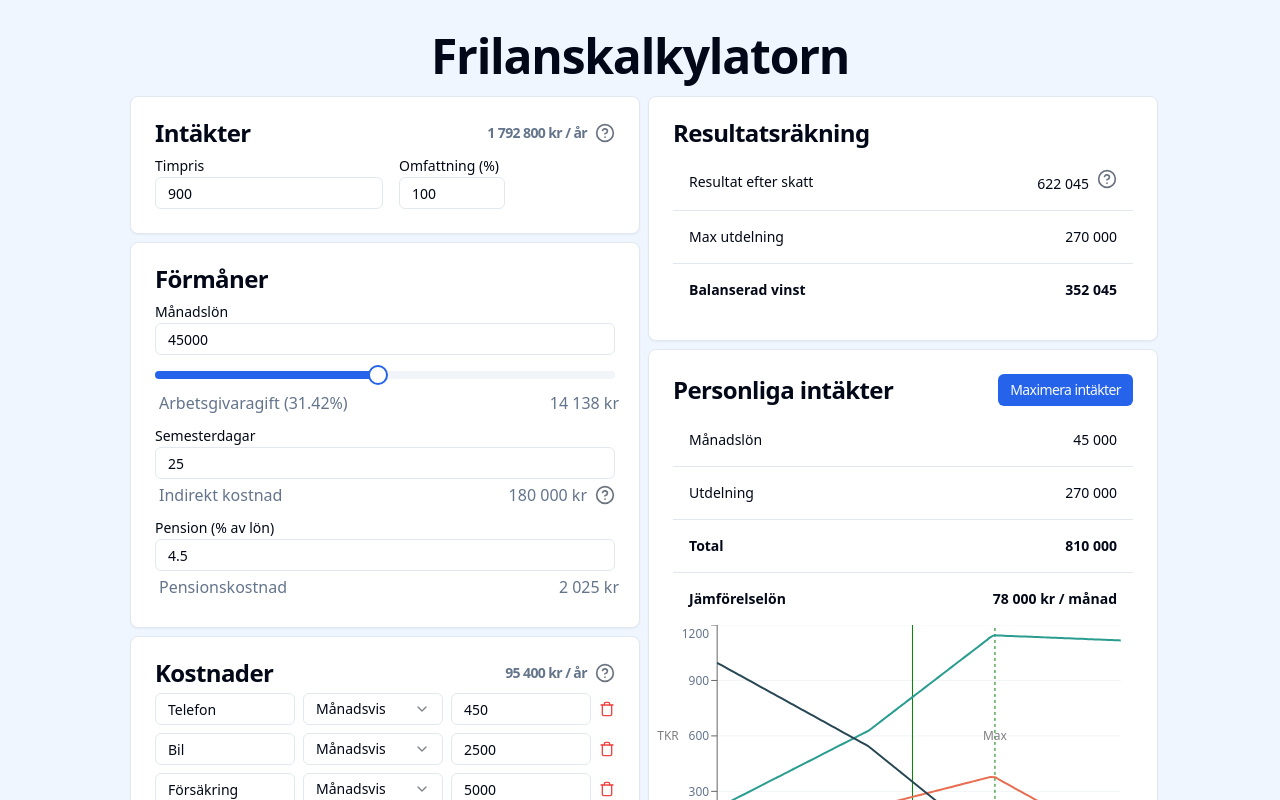
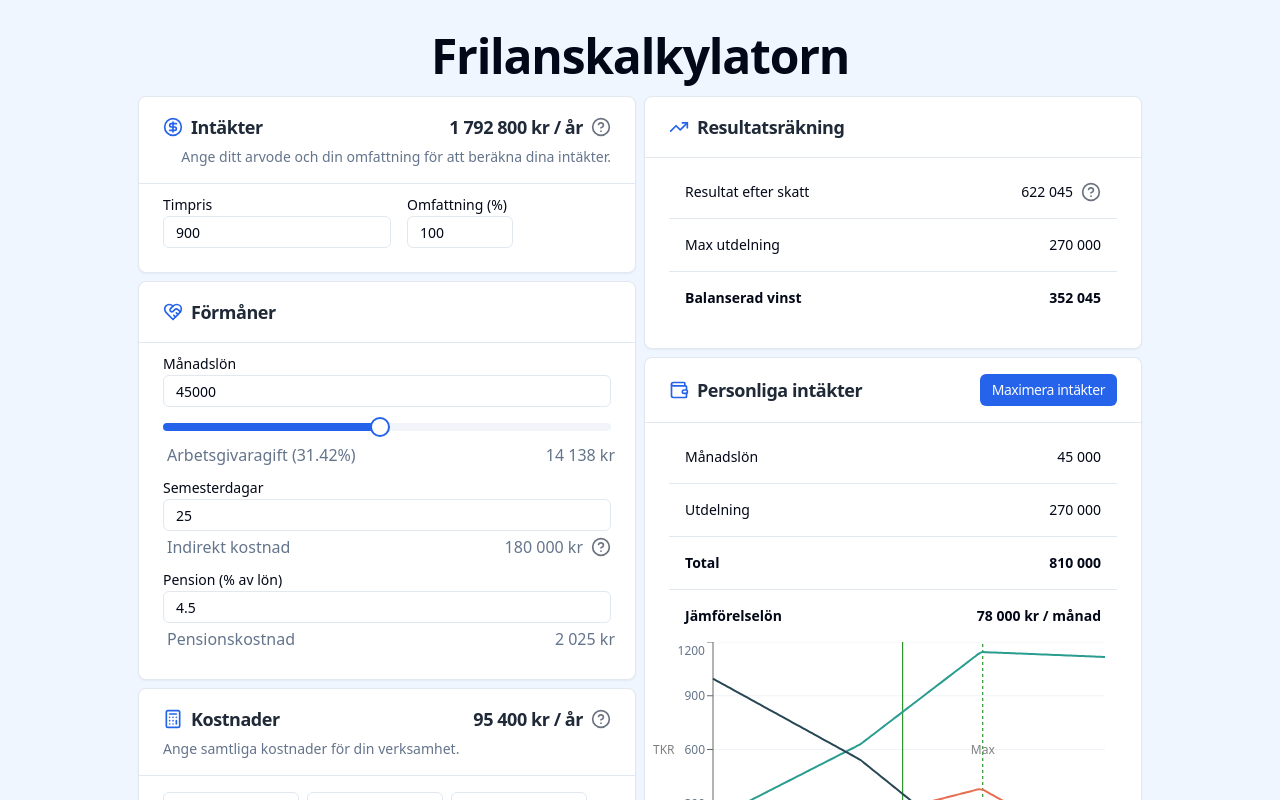
Before and after one commit to joacimastrom/frilans, a React (Vite) app: page / in a window 1280 px wide. Shown: the top 800 px of the page. Built offline with nearby package versions, Linux system fonts and the light colour scheme.

Commit message:
redesign

```diff
--- a/src/App.tsx
+++ b/src/App.tsx
@@ -7,7 +7,7 @@ function App() {
   return (
     <QueryClientProvider client={queryClient}>
       <main className="flex flex-col items-center min-h-screen py-8 bg-blue-50">
-        <div className="w-[1020px]">
+        <div className="max-w-[1020px] px-2">
           <Form />
         </div>
       </main>
--- a/src/components/Form/AdditionalCosts.tsx
+++ b/src/components/Form/AdditionalCosts.tsx
@@ -1,5 +1,6 @@
 import { getTitleByPeriod } from "@/lib/helpers";
 import { FinancialPost } from "@/lib/types";
+import { Calculator } from "lucide-react";
 import InfoPopover from "../InfoPopover";
 import {
   Card,
@@ -18,16 +19,18 @@ type Props = {
 
 const AdditionalCosts = ({ costs, setCosts, totalCosts }: Props) => (
   <Card>
-    <CardHeader className="pb-2">
-      <CardTitle className="flex items-center">
-        Kostnader
-        <CardDescription className="ml-auto flex items-center">
-          {getTitleByPeriod(totalCosts)}
-          <InfoPopover />
-        </CardDescription>
+    <CardHeader className="border-b px-6 py-4">
+      <CardTitle className="flex items-center gap-2 text-lg font-semibold text-gray-800">
+        <Calculator className="h-5 w-5 text-blue-600" />
+        <h2>Kostnader</h2>
+        <div className="ml-auto">{getTitleByPeriod(totalCosts)}</div>
+        <InfoPopover />
       </CardTitle>
+      <CardDescription>
+        Ange samtliga kostnader för din verksamhet.
+      </CardDescription>
     </CardHeader>
-    <CardContent>
+    <CardContent className="mt-2">
       <InputGroup inputs={costs} setInputs={(costs) => setCosts(costs)} />
     </CardContent>
   </Card>
--- a/src/components/Form/BenefitsCard.tsx
+++ b/src/components/Form/BenefitsCard.tsx
@@ -1,5 +1,6 @@
 import { EMPLOYER_TAX } from "@/lib/constants";
 import { addThousandSeparator } from "@/lib/helpers";
+import { HeartHandshake } from "lucide-react";
 import { Data } from "../Data";
 import InfoPopover from "../InfoPopover";
 import { Card, CardContent, CardHeader, CardTitle } from "../ui/card";
@@ -33,8 +34,11 @@ const BenefitsCard = ({
   maxSalary,
 }: Props) => (
   <Card>
-    <CardHeader className="pb-2">
-      <CardTitle className="flex items-center">Förmåner</CardTitle>
+    <CardHeader className="border-b px-6 py-4">
+      <CardTitle className="flex items-center gap-2 text-lg font-semibold text-gray-800">
+        <HeartHandshake className="h-5 w-5 text-blue-600" />
+        <h2>Förmåner</h2>
+      </CardTitle>
     </CardHeader>
     <CardContent className="flex flex-col gap-2">
       <div>
@@ -95,7 +99,7 @@ const BenefitsCard = ({
               label="Indirekt kostnad"
               value={`${addThousandSeparator(lostRevenue)} kr`}
             />
-            <InfoPopover>
+            <InfoPopover className="ml-2">
               Semesterdagar är dagar som ej faktureras, detta räknas bort från
               totala omsättningen.
             </InfoPopover>
--- a/src/components/Form/Form.tsx
+++ b/src/components/Form/Form.tsx
@@ -157,8 +157,8 @@ const Form = () => {
       <h1 className="scroll-m-20 text-center text-4xl font-extrabold tracking-tight lg:text-5xl mb-4">
         Frilanskalkylatorn
       </h1>
-      <div className="flex gap-2">
-        <div className="flex flex-col shrink-0 basis-1/2">
+      <div className="grid grid-cols-1 lg:grid-cols-2 gap-2">
+        <div className="flex flex-col">
           <div className="space-y-2">
             <RevenueCard
               revenue={revenue}
@@ -180,7 +180,7 @@ const Form = () => {
             />
           </div>
         </div>
-        <div className="shrink-0 basis-1/2 sticky h-fit top-[72px] flex flex-col gap-2">
+        <div className="flex flex-col gap-2">
           <ResultTable
             resultAfterTax={resultAfterTax}
             maxDividend={maxDividend}
--- a/src/components/Form/RevenueCard.tsx
+++ b/src/components/Form/RevenueCard.tsx
@@ -1,3 +1,4 @@
+import { CircleDollarSign } from "lucide-react";
 import InfoPopover from "../InfoPopover";
 import {
   Card,
@@ -26,17 +27,20 @@ type Props = {
 
 const RevenueCard = ({ revenue, setRevenue, totalRevenue }: Props) => (
   <Card>
-    <CardHeader className="pb-2">
-      <CardTitle className="flex items-center">
-        Intäkter
-        <CardDescription className="ml-auto flex items-center">
-          {totalRevenue}
-          <InfoPopover>
-            Totala intäkter är beräknade på timpris och omfattning över 249
-            arbetsdagar för 2025.
-          </InfoPopover>
-        </CardDescription>
+    {/* <CardHeader className="bg-gradient-to-r from-blue-100 to-50 border-b px-6 py-4"> */}
+    <CardHeader className="border-b px-6 py-4">
+      <CardTitle className="flex items-center gap-2 text-lg font-semibold text-gray-800">
+        <CircleDollarSign className="h-5 w-5 text-blue-600" />
+        <h2>Intäkter</h2>
+        <div className="ml-auto">{totalRevenue}</div>
+        <InfoPopover>
+          Totala intäkter är beräknade på timpris och omfattning över 249
+          arbetsdagar för 2025.
+        </InfoPopover>
       </CardTitle>
+      <CardDescription className="ml-auto flex items-center">
+        Ange ditt arvode och din omfattning för att beräkna dina intäkter.
+      </CardDescription>
     </CardHeader>
     <CardContent className="flex gap-4">
       <div>
--- a/src/components/IncomeTable.tsx
+++ b/src/components/IncomeTable.tsx
@@ -1,5 +1,6 @@
 import { Table, TableBody, TableCell, TableRow } from "@/components/ui/table";
 import { addThousandSeparator } from "@/lib/helpers";
+import { Wallet } from "lucide-react";
 import { IncomeChart, IncomeChartData } from "./Form/IncomeChart";
 import { Button } from "./ui/button";
 import { Card, CardContent, CardHeader, CardTitle } from "./ui/card";
@@ -28,9 +29,10 @@ export const IncomeTable = ({
 
   return (
     <Card>
-      <CardHeader className="pb-2">
-        <CardTitle className="flex items-center">
-          Personliga intäkter
+      <CardHeader className="border-b px-6 py-4">
+        <CardTitle className="flex items-center gap-2 text-lg font-semibold text-gray-800">
+          <Wallet className="h-5 w-5 text-blue-600" />
+          <h2>Personliga intäkter</h2>
           <Button
             size="sm"
             className="ml-auto"
--- a/src/components/InfoPopover.tsx
+++ b/src/components/InfoPopover.tsx
@@ -1,15 +1,17 @@
+import { cn } from "@/lib/utils";
 import { CircleHelpIcon } from "lucide-react";
 import { Popover, PopoverContent, PopoverTrigger } from "./ui/popover";
 
 type Props = {
   children?: React.ReactNode;
+  className?: string;
 };
 
-const InfoPopover = ({ children }: Props) => {
+const InfoPopover = ({ children, className }: Props) => {
   return (
     <Popover>
       <PopoverTrigger>
-        <CircleHelpIcon className="ml-2 text-gray-500 w-5 h-5" />
+        <CircleHelpIcon className={cn("text-gray-500 w-5 h-5", className)} />
       </PopoverTrigger>
       <PopoverContent>{children}</PopoverContent>
     </Popover>
--- a/src/components/ResultTable.tsx
+++ b/src/components/ResultTable.tsx
@@ -1,5 +1,6 @@
 import { Table, TableBody, TableCell, TableRow } from "@/components/ui/table";
 import { addThousandSeparator } from "@/lib/helpers";
+import { TrendingUp } from "lucide-react";
 import { ReactNode } from "react";
 import InfoPopover from "./InfoPopover";
 import { Card, CardContent, CardHeader, CardTitle } from "./ui/card";
@@ -19,8 +20,11 @@ export const ResultTable = ({
 }: Props) => {
   return (
     <Card>
-      <CardHeader className="pb-2">
-        <CardTitle className="flex items-center">Resultatsräkning</CardTitle>
+      <CardHeader className="border-b px-6 py-4">
+        <CardTitle className="flex items-center gap-2 text-lg font-semibold text-gray-800">
+          <TrendingUp className="h-5 w-5 text-blue-600" />
+          Resultatsräkning
+        </CardTitle>
       </CardHeader>
       <CardContent>
         <Table>
@@ -28,8 +32,10 @@ export const ResultTable = ({
             <TableRow>
               <TableCell>Resultat efter skatt</TableCell>
               <TableCell className="text-right">
-                {addThousandSeparator(resultAfterTax)}
-                <InfoPopover>{resultDescription}</InfoPopover>
+                <div className="flex items-center justify-end gap-2">
+                  {addThousandSeparator(resultAfterTax)}
+                  <InfoPopover>{resultDescription}</InfoPopover>
+                </div>
               </TableCell>
             </TableRow>
             <TableRow>
--- a/src/components/TaxTable.tsx
+++ b/src/components/TaxTable.tsx
@@ -1,5 +1,6 @@
 import { DIVIDEND_TAX, RESULT_TAX_PERCENTAGE } from "@/lib/constants";
 import { addThousandSeparator } from "@/lib/helpers";
+import { Percent } from "lucide-react";
 import { TaxChart, TaxChartData } from "./Form/TaxChart";
 import { Button } from "./ui/button";
 import { Card, CardContent, CardHeader, CardTitle } from "./ui/card";
@@ -33,9 +34,10 @@ const TaxTable = ({
 
   return (
     <Card>
-      <CardHeader className="pb-2">
-        <CardTitle className="flex items-center">
-          Skatter
+      <CardHeader className="border-b px-6 py-4">
+        <CardTitle className="flex items-center gap-2 text-lg font-semibold text-gray-800">
+          <Percent className="h-5 w-5 text-blue-600" />
+          <h2>Skatter</h2>
           <Button
             size="sm"
             className="ml-auto"
--- a/src/components/ui/card.tsx
+++ b/src/components/ui/card.tsx
@@ -1,6 +1,6 @@
-import * as React from "react"
+import * as React from "react";
 
-import { cn } from "@/lib/utils"
+import { cn } from "@/lib/utils";
 
 const Card = React.forwardRef<
   HTMLDivElement,
@@ -14,8 +14,8 @@ const Card = React.forwardRef<
     )}
     {...props}
   />
-))
-Card.displayName = "Card"
+));
+Card.displayName = "Card";
 
 const CardHeader = React.forwardRef<
   HTMLDivElement,
@@ -26,8 +26,8 @@ const CardHeader = React.forwardRef<
     className={cn("flex flex-col space-y-1.5 p-6", className)}
     {...props}
   />
-))
-CardHeader.displayName = "CardHeader"
+));
+CardHeader.displayName = "CardHeader";
 
 const CardTitle = React.forwardRef<
   HTMLDivElement,
@@ -41,8 +41,8 @@ const CardTitle = React.forwardRef<
     )}
     {...props}
   />
-))
-CardTitle.displayName = "CardTitle"
+));
+CardTitle.displayName = "CardTitle";
 
 const CardDescription = React.forwardRef<
   HTMLDivElement,
@@ -53,16 +53,16 @@ const CardDescription = React.forwardRef<
     className={cn("text-sm text-muted-foreground", className)}
     {...props}
   />
-))
-CardDescription.displayName = "CardDescription"
+));
+CardDescription.displayName = "CardDescription";
 
 const CardContent = React.forwardRef<
   HTMLDivElement,
   React.HTMLAttributes<HTMLDivElement>
 >(({ className, ...props }, ref) => (
-  <div ref={ref} className={cn("p-6 pt-0", className)} {...props} />
-))
-CardContent.displayName = "CardContent"
+  <div ref={ref} className={cn("p-6 pt-2", className)} {...props} />
+));
+CardContent.displayName = "CardContent";
 
 const CardFooter = React.forwardRef<
   HTMLDivElement,
@@ -73,7 +73,14 @@ const CardFooter = React.forwardRef<
     className={cn("flex items-center p-6 pt-0", className)}
     {...props}
   />
-))
-CardFooter.displayName = "CardFooter"
+));
+CardFooter.displayName = "CardFooter";
 
-export { Card, CardHeader, CardFooter, CardTitle, CardDescription, CardContent }
+export {
+  Card,
+  CardContent,
+  CardDescription,
+  CardFooter,
+  CardHeader,
+  CardTitle,
+};
```
